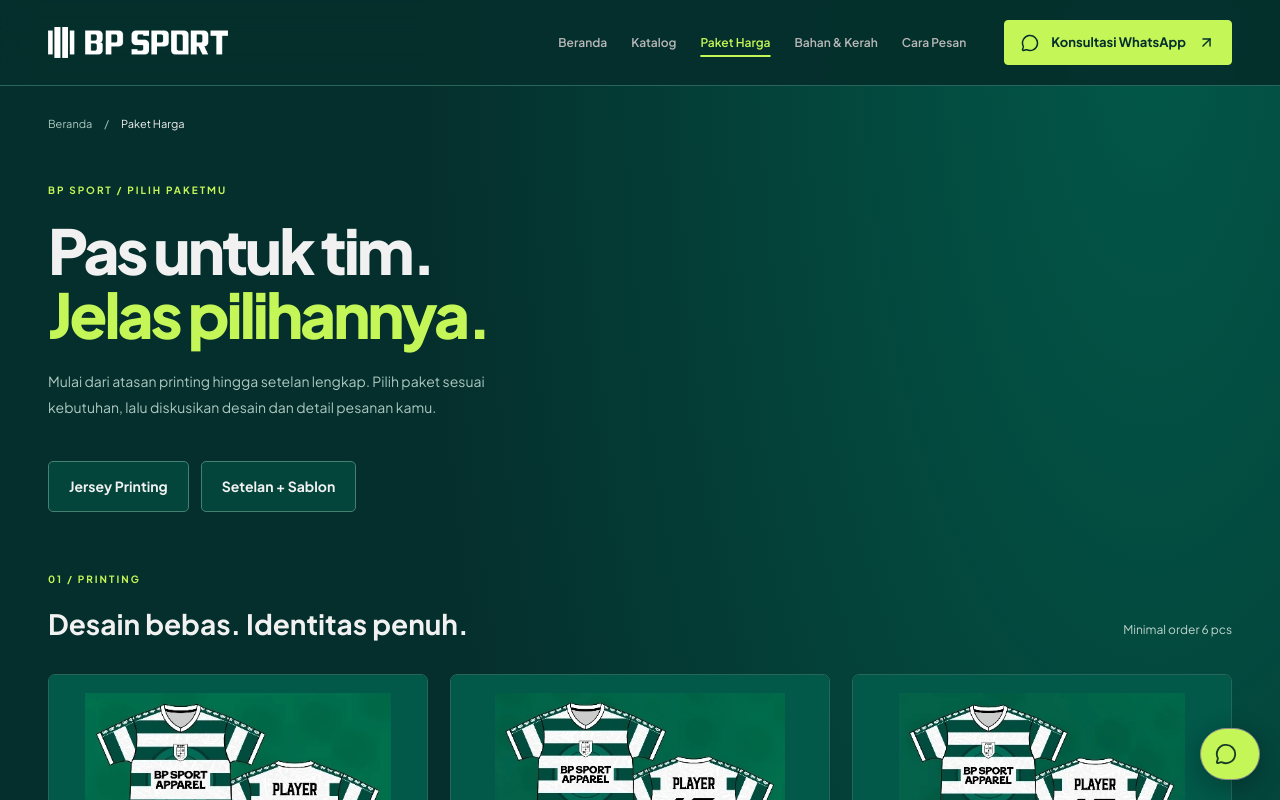
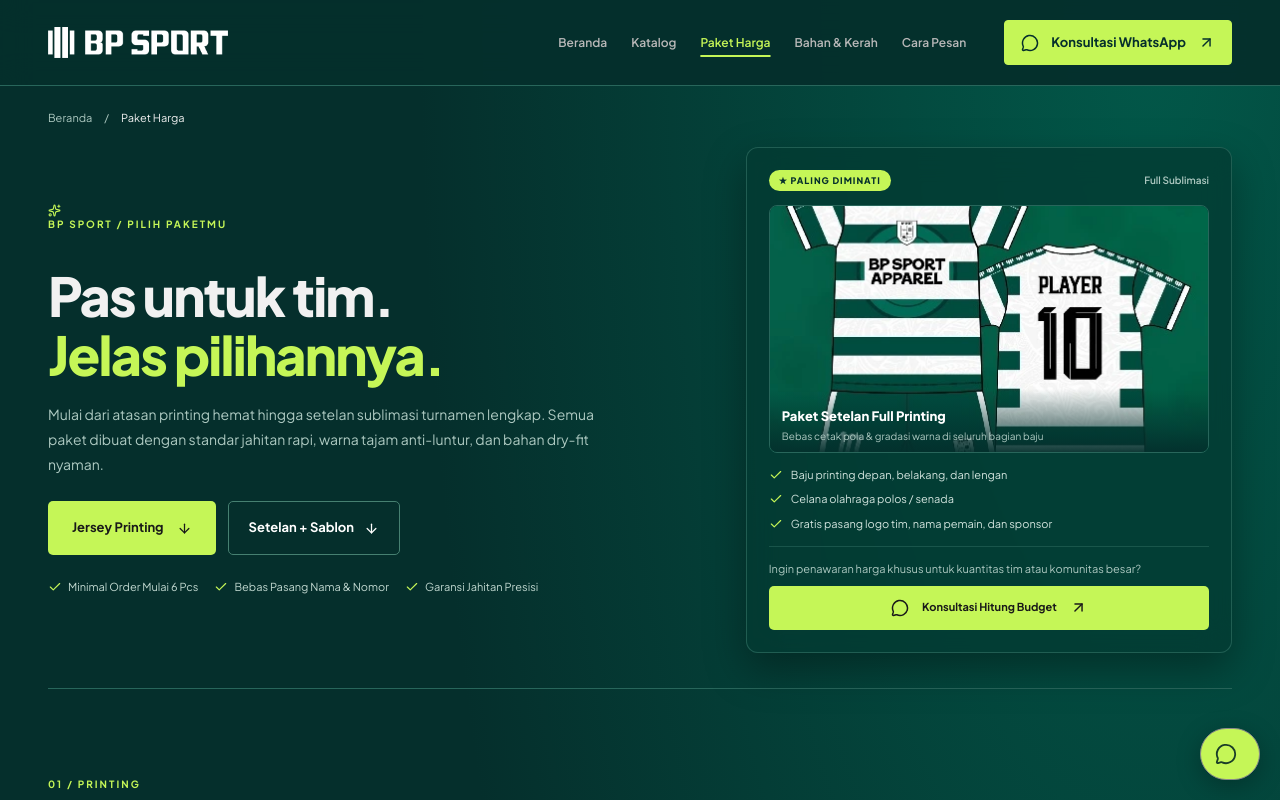
Before and after one commit to Marshel2727/web-katalog-jersy-castom, a Next.js app: page /paket-harga in a window 1280 px wide. Shown: the top 800 px of the page. Built offline with nearby package versions, Linux system fonts and the light colour scheme.

Commit message:
fix(ui): isi ruang kosong hero pada halaman katalog dan paket harga dengan spotlight card

```diff
--- a/src/app/globals.css
+++ b/src/app/globals.css
@@ -1762,43 +1762,283 @@
 @media (min-width:1101px) { .header .navigation { gap: 20px; } }
 @media (min-width:761px) and (max-width:1100px) { .header-inner { height: auto; min-height: 85px; flex-wrap: wrap; gap: 15px; padding-block: 16px; } .header .navigation { flex-wrap: wrap; } }
 @media (max-width:760px) { .package-grid, .package-grid-two { grid-template-columns: 1fr; } .package-image img, .package-grid-two .package-image img { height: 240px; } .package-content { padding: 20px; } .pricing-teaser { align-items: flex-start; flex-direction: column; padding: 22px; } .pricing-section h2 { font-size: 26px; } .pricing-section { padding-top: 42px; } .pricing-footnote { padding: 22px; } }
-.materials-page { padding-bottom: 80px; }
-.materials-hero { padding: 10px 0 35px; border-bottom: 1px solid var(--line); margin-bottom: 25px; }
-.materials-hero-grid { display: grid; grid-template-columns: 1.15fr 0.85fr; gap: 40px; align-items: stretch; }
-.materials-hero-left { display: flex; flex-direction: column; justify-content: center; }
-.materials-hero-left h1 { font-size: clamp(34px, 4.2vw, 54px); font-weight: 850; line-height: 1.1; letter-spacing: -1.8px; margin: 14px 0 18px; }
-.materials-hero-lead { font-size: 14px; line-height: 1.8; color: var(--muted); max-width: 580px; margin-bottom: 24px; }
-.materials-quick-actions { display: flex; gap: 12px; flex-wrap: wrap; margin-bottom: 24px; }
-.button-outline { background: transparent; color: #ffffff; border: 1px solid #468071; border-radius: 5px; padding: 14px 20px; font-weight: 700; font-size: 13px; display: inline-flex; align-items: center; gap: 10px; transition: all 0.2s ease; }
-.button-outline:hover { background: rgba(40, 102, 91, 0.35); border-color: var(--lime); transform: translateY(-2px); }
-.materials-feature-tags { display: flex; gap: 16px; flex-wrap: wrap; font-size: 11px; color: #c0d7cf; }
-.materials-feature-tags span { display: inline-flex; align-items: center; gap: 6px; }
-.materials-feature-tags svg { color: var(--lime); }
+.materials-page,
+.catalog-page,
+.pricing-page { padding-bottom: 80px; }
 
-/* SPOTLIGHT CARD */
-.materials-hero-right { display: flex; align-items: stretch; }
-.materials-spotlight-card { width: 100%; background: rgba(3, 58, 50, 0.75); border: 1px solid rgba(40, 102, 91, 0.8); border-radius: 12px; padding: 22px; backdrop-filter: blur(16px); box-shadow: 0 16px 40px rgba(0, 0, 0, 0.35); display: flex; flex-direction: column; justify-content: space-between; }
-.spotlight-badge-row { display: flex; justify-content: space-between; align-items: center; margin-bottom: 14px; }
-.spotlight-tag { font-size: 9px; font-weight: 800; letter-spacing: 1px; color: #052f2c; background: var(--lime); padding: 4px 10px; border-radius: 20px; }
-.spotlight-sub { font-size: 10px; color: #adc9c1; font-weight: 600; }
-.spotlight-preview-box { position: relative; border-radius: 8px; overflow: hidden; border: 1px solid #28665b; aspect-ratio: 16 / 9; background: #025849; }
-.spotlight-img { width: 100%; height: 100%; object-fit: cover; transition: transform 0.4s ease; }
-.spotlight-preview-box:hover .spotlight-img { transform: scale(1.05); }
-.spotlight-caption-overlay { position: absolute; inset-inline: 0; bottom: 0; padding: 18px 12px 8px; background: linear-gradient(to top, rgba(3, 47, 44, 0.95), transparent); display: flex; flex-direction: column; gap: 2px; }
-.spotlight-caption-overlay strong { font-size: 13px; font-weight: 750; color: #ffffff; }
-.spotlight-caption-overlay small { font-size: 10px; color: #adc9c1; }
-.spotlight-specs-list { display: flex; flex-direction: column; gap: 10px; margin: 16px 0; }
-.spec-row { display: flex; flex-direction: column; gap: 4px; }
-.spec-text { display: flex; justify-content: space-between; font-size: 10px; color: #adc9c1; }
-.spec-text strong { color: var(--lime); }
-.spec-bar { width: 100%; height: 5px; background: rgba(5, 47, 44, 0.85); border-radius: 10px; overflow: hidden; border: 1px solid rgba(40, 102, 91, 0.6); }
-.spec-progress { height: 100%; background: linear-gradient(90deg, #28665b, var(--lime)); border-radius: 10px; }
-.spotlight-consultation { padding-top: 14px; border-top: 1px solid rgba(40, 102, 91, 0.6); display: flex; flex-direction: column; gap: 8px; }
-.spotlight-consultation p { font-size: 11px; color: #adc9c1; margin: 0; line-height: 1.5; }
-.spotlight-btn { font-size: 11px; padding: 12px 14px; width: 100%; justify-content: center; }
+.materials-hero,
+.catalog-hero,
+.pricing-hero {
+  padding: 10px 0 35px;
+  border-bottom: 1px solid var(--line);
+  margin-bottom: 28px;
+}
+.materials-hero-grid,
+.catalog-hero-grid,
+.pricing-hero-grid {
+  display: grid;
+  grid-template-columns: 1.15fr 0.85fr;
+  gap: 40px;
+  align-items: stretch;
+}
+.materials-hero-left,
+.catalog-hero-left,
+.pricing-hero-left {
+  display: flex;
+  flex-direction: column;
+  justify-content: center;
+}
+.materials-hero-left h1,
+.catalog-hero-left h1,
+.pricing-hero-left h1 {
+  font-size: clamp(34px, 4.2vw, 54px);
+  font-weight: 850;
+  line-height: 1.1;
+  letter-spacing: -1.8px;
+  margin: 14px 0 18px;
+}
+.materials-hero-lead,
+.catalog-hero-lead,
+.pricing-hero-lead {
+  font-size: 14px;
+  line-height: 1.8;
+  color: var(--muted);
+  max-width: 580px;
+  margin-bottom: 24px;
+}
+.materials-quick-actions,
+.catalog-hero-actions,
+.pricing-hero-actions {
+  display: flex;
+  gap: 12px;
+  flex-wrap: wrap;
+  margin-bottom: 24px;
+}
+.button-outline {
+  background: transparent;
+  color: #ffffff;
+  border: 1px solid #468071;
+  border-radius: 5px;
+  padding: 14px 20px;
+  font-weight: 700;
+  font-size: 13px;
+  display: inline-flex;
+  align-items: center;
+  gap: 10px;
+  transition: all 0.2s ease;
+}
+.button-outline:hover {
+  background: rgba(40, 102, 91, 0.35);
+  border-color: var(--lime);
+  transform: translateY(-2px);
+}
+.materials-feature-tags,
+.catalog-feature-tags,
+.pricing-feature-tags {
+  display: flex;
+  gap: 16px;
+  flex-wrap: wrap;
+  font-size: 11px;
+  color: #c0d7cf;
+}
+.materials-feature-tags span,
+.catalog-feature-tags span,
+.pricing-feature-tags span {
+  display: inline-flex;
+  align-items: center;
+  gap: 6px;
+}
+.materials-feature-tags svg,
+.catalog-feature-tags svg,
+.pricing-feature-tags svg {
+  color: var(--lime);
+}
+
+/* SPOTLIGHT CARDS */
+.materials-hero-right,
+.catalog-hero-right,
+.pricing-hero-right {
+  display: flex;
+  align-items: stretch;
+}
+.materials-spotlight-card,
+.catalog-spotlight-card,
+.pricing-spotlight-card {
+  width: 100%;
+  background: rgba(3, 58, 50, 0.75);
+  border: 1px solid rgba(40, 102, 91, 0.8);
+  border-radius: 12px;
+  padding: 22px;
+  backdrop-filter: blur(16px);
+  box-shadow: 0 16px 40px rgba(0, 0, 0, 0.35);
+  display: flex;
+  flex-direction: column;
+  justify-content: space-between;
+}
+.spotlight-badge-row {
+  display: flex;
+  justify-content: space-between;
+  align-items: center;
+  margin-bottom: 14px;
+}
+.spotlight-tag {
+  font-size: 9px;
+  font-weight: 800;
+  letter-spacing: 1px;
+  color: #052f2c;
+  background: var(--lime);
+  padding: 4px 10px;
+  border-radius: 20px;
+}
+.spotlight-sub {
+  font-size: 10px;
+  color: #adc9c1;
+  font-weight: 600;
+}
+.spotlight-preview-box {
+  position: relative;
+  border-radius: 8px;
+  overflow: hidden;
+  border: 1px solid #28665b;
+  aspect-ratio: 16 / 9;
+  background: #025849;
+}
+.spotlight-img {
+  width: 100%;
+  height: 100%;
+  object-fit: cover;
+  transition: transform 0.4s ease;
+}
+.spotlight-preview-box:hover .spotlight-img {
+  transform: scale(1.05);
+}
+.spotlight-caption-overlay {
+  position: absolute;
+  inset-inline: 0;
+  bottom: 0;
+  padding: 18px 12px 8px;
+  background: linear-gradient(to top, rgba(3, 47, 44, 0.95), transparent);
+  display: flex;
+  flex-direction: column;
+  gap: 2px;
+}
+.spotlight-caption-overlay strong {
+  font-size: 13px;
+  font-weight: 750;
+  color: #ffffff;
+}
+.spotlight-caption-overlay small {
+  font-size: 10px;
+  color: #adc9c1;
+}
+.spotlight-specs-list {
+  display: flex;
+  flex-direction: column;
+  gap: 10px;
+  margin: 16px 0;
+}
+.spec-row {
+  display: flex;
+  flex-direction: column;
+  gap: 4px;
+}
+.spec-text {
+  display: flex;
+  justify-content: space-between;
+  font-size: 10px;
+  color: #adc9c1;
+}
+.spec-text strong {
+  color: var(--lime);
+}
+.spec-bar {
+  width: 100%;
+  height: 5px;
+  background: rgba(5, 47, 44, 0.85);
+  border-radius: 10px;
+  overflow: hidden;
+  border: 1px solid rgba(40, 102, 91, 0.6);
+}
+.spec-progress {
+  height: 100%;
+  background: linear-gradient(90deg, #28665b, var(--lime));
+  border-radius: 10px;
+}
+.catalog-spotlight-info {
+  display: grid;
+  grid-template-columns: repeat(3, 1fr);
+  gap: 8px;
+  margin: 14px 0;
+  background: rgba(5, 47, 44, 0.65);
+  border: 1px solid rgba(40, 102, 91, 0.5);
+  border-radius: 8px;
+  padding: 10px 12px;
+}
+.mini-spec-item span {
+  display: block;
+  font-size: 9px;
+  color: #adc9c1;
+  margin-bottom: 2px;
+}
+.mini-spec-item strong {
+  display: block;
+  font-size: 11px;
+  font-weight: 700;
+  color: #ffffff;
+}
+.pricing-spotlight-perks {
+  display: flex;
+  flex-direction: column;
+  gap: 8px;
+  margin: 14px 0;
+}
+.perk-row {
+  display: flex;
+  align-items: center;
+  gap: 8px;
+  font-size: 11px;
+  color: #d2e4de;
+}
+.perk-row svg {
+  color: var(--lime);
+  flex-shrink: 0;
+}
+.spotlight-consultation {
+  padding-top: 14px;
+  border-top: 1px solid rgba(40, 102, 91, 0.6);
+  display: flex;
+  flex-direction: column;
+  gap: 8px;
+}
+.spotlight-consultation p {
+  font-size: 11px;
+  color: #adc9c1;
+  margin: 0;
+  line-height: 1.5;
+}
+.spotlight-btn {
+  font-size: 11px;
+  padding: 12px 14px;
+  width: 100%;
+  justify-content: center;
+}
+.catalog-page .breadcrumb,
+.pricing-page .breadcrumb,
+.materials-page .breadcrumb {
+  padding: 24px 0 10px;
+}
 
 @media (max-width: 960px) {
-  .materials-hero-grid { grid-template-columns: 1fr; gap: 28px; }
+  .materials-hero-grid,
+  .catalog-hero-grid,
+  .pricing-hero-grid {
+    grid-template-columns: 1fr;
+    gap: 28px;
+  }
+  .catalog-spotlight-info {
+    grid-template-columns: 1fr;
+    gap: 6px;
+  }
 }
 
 .materials-section-nav { display: flex; gap: 12px; flex-wrap: wrap; }
--- a/src/app/katalog/page.tsx
+++ b/src/app/katalog/page.tsx
@@ -1,26 +1,108 @@
 import type { Metadata } from "next";
 import Link from "next/link";
+import Image from "next/image";
 import { CatalogBrowser } from "@/components/catalog/catalog-browser";
+import { WhatsAppLink } from "@/components/ui/whatsapp-link";
+import { Sparkles, Check, ArrowRight } from "lucide-react";
+
 export const metadata: Metadata = { title: "Katalog Jersey Custom" };
+
 export default function CatalogPage() {
   return (
     <main id="main" className="container catalog-page">
-      <div className="page-heading">
-        <span className="eyebrow">KOLEKSI FOTO PRODUK / 18 DESAIN</span>
+      <nav className="breadcrumb" aria-label="Breadcrumb">
+        <Link href="/">Beranda</Link>
+        <span>/</span>
+        <span>Katalog</span>
+      </nav>
+
+      {/* HERO SECTION: BALANCED 2-COLUMN SHOWCASE */}
+      <section className="catalog-hero">
+        <div className="catalog-hero-grid">
+          {/* KOLOM KIRI: TEKS & NAVIGASI */}
+          <div className="catalog-hero-left">
+            <span className="eyebrow">
+              <Sparkles size={13} className="inline-icon" /> KOLEKSI FOTO PRODUK / 18+ DESAIN PILIHAN
+            </span>
             <h1>
               Temukan gaya.
               <br />
               <span className="lime">Bikin jadi kamu.</span>
             </h1>
-        <p>
-          Mulai dari desain yang kamu suka. Sesuaikan warna, logo, nama, dan
-          nomor untuk identitas tim kamu.
+            <p className="catalog-hero-lead">
+              Mulai dari desain yang kamu suka. Sesuaikan kombinasi warna tim, penempatan logo,
+              nama pemain, dan nomor punggung untuk identitas penuh di lapangan.
             </p>
-        <Link className="text-link catalog-pricing-link" href="/paket-harga">Lihat paket harga jersey ↗</Link>
-        <span className="demo-note">
-          Foto asli jersey dan kaos BP Sport sebagai referensi pesanan custom.
+
+            <div className="catalog-hero-actions">
+              <Link className="button" href="/#custom">
+                Coba Simulator Desain <ArrowRight size={15} />
+              </Link>
+              <Link className="button button-outline" href="/paket-harga">
+                Cek Paket Harga <ArrowRight size={15} />
+              </Link>
+            </div>
+
+            <div className="catalog-feature-tags">
+              <span>
+                <Check size={14} /> Foto Asli Portofolio
+              </span>
+              <span>
+                <Check size={14} /> Bebas Custom Nama & Nomor
+              </span>
+              <span>
+                <Check size={14} /> Sublimasi Anti-Luntur
               </span>
             </div>
+          </div>
+
+          {/* KOLOM KANAN: SPOTLIGHT VISUAL CARD (MENGISI RUANG KOSONG) */}
+          <div className="catalog-hero-right">
+            <div className="catalog-spotlight-card">
+              <div className="spotlight-badge-row">
+                <span className="spotlight-tag">★ SERI UNGGULAN</span>
+                <span className="spotlight-sub">Bisa Custom Warna</span>
+              </div>
+
+              <div className="spotlight-preview-box">
+                <Image
+                  src="/images/katalog/setelan-teal/sampul.jpg"
+                  alt="Portofolio jersey setelan teal BP Sport"
+                  width={400}
+                  height={230}
+                  className="spotlight-img"
+                  priority
+                />
+                <div className="spotlight-caption-overlay">
+                  <strong>Jersey Setelan Turnamen</strong>
+                  <small>Foto asli pesanan tim • Bahan Dry-Fit Milano • Sablon Sublimasi</small>
+                </div>
+              </div>
+
+              <div className="catalog-spotlight-info">
+                <div className="mini-spec-item">
+                  <span>Minimal Order:</span>
+                  <strong>Mulai 6 Pcs</strong>
+                </div>
+                <div className="mini-spec-item">
+                  <span>Estimasi Kerja:</span>
+                  <strong>7–14 Hari Kerja</strong>
+                </div>
+                <div className="mini-spec-item">
+                  <span>Bahan Populer:</span>
+                  <strong>Dry-Fit Milano / Brazil</strong>
+                </div>
+              </div>
+
+              <div className="spotlight-consultation">
+                <p>Punya referensi sendiri atau ingin memodifikasi warna dari katalog ini?</p>
+                <WhatsAppLink className="spotlight-btn">Diskusi Desain via WhatsApp</WhatsAppLink>
+              </div>
+            </div>
+          </div>
+        </div>
+      </section>
+
       <CatalogBrowser />
     </main>
   );
--- a/src/app/paket-harga/page.tsx
+++ b/src/app/paket-harga/page.tsx
@@ -1,16 +1,157 @@
 import type { Metadata } from "next";
 import Link from "next/link";
+import Image from "next/image";
 import { printingPackages, screenPrintPackages } from "@/data/pricing";
 import { PackageCard } from "@/components/pricing/package-card";
+import { WhatsAppLink } from "@/components/ui/whatsapp-link";
+import { Sparkles, Check, ArrowDown } from "lucide-react";
 
-export const metadata: Metadata = { title: "Paket Harga Jersey", description: "Pilihan harga jersey printing dan setelan sablon BP Sport. Bandingkan isi paket, bahan lokal atau import, dan ketentuan pembelian." };
+export const metadata: Metadata = {
+  title: "Paket Harga Jersey",
+  description:
+    "Pilihan harga jersey printing dan setelan sablon BP Sport. Bandingkan isi paket, bahan lokal atau import, dan ketentuan pembelian.",
+};
+
 export default function PricingPage() {
-  return <main id="main" className="container pricing-page">
-    <nav className="breadcrumb" aria-label="Breadcrumb"><Link href="/">Beranda</Link><span>/</span><span>Paket Harga</span></nav>
-    <div className="page-heading"><span className="eyebrow">BP SPORT / PILIH PAKETMU</span><h1>Pas untuk tim.<br/><span className="lime">Jelas pilihannya.</span></h1><p>Mulai dari atasan printing hingga setelan lengkap. Pilih paket sesuai kebutuhan, lalu diskusikan desain dan detail pesanan kamu.</p></div>
-    <nav className="materials-section-nav" aria-label="Jenis paket"><a href="#printing">Jersey Printing</a><a href="#sablon">Setelan + Sablon</a></nav>
-    <section className="pricing-section" id="printing"><div className="section-heading"><div><span className="eyebrow">01 / PRINTING</span><h2>Desain bebas. Identitas penuh.</h2></div><p>Minimal order 6 pcs</p></div><div className="package-grid">{printingPackages.map(item => <PackageCard item={item} key={item.id}/>)}</div></section>
-    <section className="pricing-section" id="sablon"><div className="section-heading"><div><span className="eyebrow">02 / SETELAN + SABLON</span><h2>Lokal atau import, pilihan kamu.</h2></div><p>Harga untuk pembelian 12 pcs</p></div><p className="pricing-section-note">Penempatan logo, nama, nomor, dan sponsor dapat disesuaikan. Pilih kelengkapan sablon saat konsultasi.</p><div className="package-grid package-grid-two">{screenPrintPackages.map(item => <PackageCard item={item} key={item.id}/>)}</div></section>
-    <aside className="pricing-footnote"><h2>Lengkapi dengan bahan & kerah pilihan.</h2><p>Tambahan pilihan bahan atau kerah tidak otomatis termasuk dalam harga paket. Harga akhir dan detail produksi dikonfirmasi saat konsultasi.</p><Link href="/bahan-kerah" className="text-link">Lihat pilihan bahan & kerah ↗</Link></aside>
-  </main>;
+  return (
+    <main id="main" className="container pricing-page">
+      <nav className="breadcrumb" aria-label="Breadcrumb">
+        <Link href="/">Beranda</Link>
+        <span>/</span>
+        <span>Paket Harga</span>
+      </nav>
+
+      {/* HERO SECTION: BALANCED 2-COLUMN SHOWCASE */}
+      <section className="pricing-hero">
+        <div className="pricing-hero-grid">
+          {/* KOLOM KIRI: TEKS & NAVIGASI */}
+          <div className="pricing-hero-left">
+            <span className="eyebrow">
+              <Sparkles size={13} className="inline-icon" /> BP SPORT / PILIH PAKETMU
+            </span>
+            <h1>
+              Pas untuk tim.
+              <br />
+              <span className="lime">Jelas pilihannya.</span>
+            </h1>
+            <p className="pricing-hero-lead">
+              Mulai dari atasan printing hemat hingga setelan sublimasi turnamen lengkap. Semua paket
+              dibuat dengan standar jahitan rapi, warna tajam anti-luntur, dan bahan dry-fit nyaman.
+            </p>
+
+            <div className="pricing-hero-actions">
+              <a href="#printing" className="button">
+                Jersey Printing <ArrowDown size={15} />
+              </a>
+              <a href="#sablon" className="button button-outline">
+                Setelan + Sablon <ArrowDown size={15} />
+              </a>
+            </div>
+
+            <div className="pricing-feature-tags">
+              <span>
+                <Check size={14} /> Minimal Order Mulai 6 Pcs
+              </span>
+              <span>
+                <Check size={14} /> Bebas Pasang Nama & Nomor
+              </span>
+              <span>
+                <Check size={14} /> Garansi Jahitan Presisi
+              </span>
+            </div>
+          </div>
+
+          {/* KOLOM KANAN: SPOTLIGHT VALUE CARD (MENGISI RUANG KOSONG) */}
+          <div className="pricing-hero-right">
+            <div className="pricing-spotlight-card">
+              <div className="spotlight-badge-row">
+                <span className="spotlight-tag">★ PALING DIMINATI</span>
+                <span className="spotlight-sub">Full Sublimasi</span>
+              </div>
+
+              <div className="spotlight-preview-box">
+                <Image
+                  src="/images/paket-harga/full-print.webp"
+                  alt="Paket jersey full print BP Sport"
+                  width={380}
+                  height={220}
+                  className="spotlight-img"
+                  priority
+                />
+                <div className="spotlight-caption-overlay">
+                  <strong>Paket Setelan Full Printing</strong>
+                  <small>Bebas cetak pola & gradasi warna di seluruh bagian baju</small>
+                </div>
+              </div>
+
+              <div className="pricing-spotlight-perks">
+                <div className="perk-row">
+                  <Check size={14} />
+                  <span>Baju printing depan, belakang, dan lengan</span>
+                </div>
+                <div className="perk-row">
+                  <Check size={14} />
+                  <span>Celana olahraga polos / senada</span>
+                </div>
+                <div className="perk-row">
+                  <Check size={14} />
+                  <span>Gratis pasang logo tim, nama pemain, dan sponsor</span>
+                </div>
+              </div>
+
+              <div className="spotlight-consultation">
+                <p>Ingin penawaran harga khusus untuk kuantitas tim atau komunitas besar?</p>
+                <WhatsAppLink className="spotlight-btn">Konsultasi Hitung Budget</WhatsAppLink>
+              </div>
+            </div>
+          </div>
+        </div>
+      </section>
+
+      <section className="pricing-section" id="printing">
+        <div className="section-heading">
+          <div>
+            <span className="eyebrow">01 / PRINTING</span>
+            <h2>Desain bebas. Identitas penuh.</h2>
+          </div>
+          <p>Minimal order 6 pcs</p>
+        </div>
+        <div className="package-grid">
+          {printingPackages.map((item) => (
+            <PackageCard item={item} key={item.id} />
+          ))}
+        </div>
+      </section>
+
+      <section className="pricing-section" id="sablon">
+        <div className="section-heading">
+          <div>
+            <span className="eyebrow">02 / SETELAN + SABLON</span>
+            <h2>Lokal atau import, pilihan kamu.</h2>
+          </div>
+          <p>Harga untuk pembelian 12 pcs</p>
+        </div>
+        <p className="pricing-section-note">
+          Penempatan logo, nama, nomor, dan sponsor dapat disesuaikan. Pilih kelengkapan sablon
+          saat konsultasi.
+        </p>
+        <div className="package-grid package-grid-two">
+          {screenPrintPackages.map((item) => (
+            <PackageCard item={item} key={item.id} />
+          ))}
+        </div>
+      </section>
+
+      <aside className="pricing-footnote">
+        <h2>Lengkapi dengan bahan & kerah pilihan.</h2>
+        <p>
+          Tambahan pilihan bahan atau kerah tidak otomatis termasuk dalam harga paket. Harga akhir
+          dan detail produksi dikonfirmasi saat konsultasi.
+        </p>
+        <Link href="/bahan-kerah" className="text-link">
+          Lihat pilihan bahan & kerah ↗
+        </Link>
+      </aside>
+    </main>
+  );
 }
```
Lines whose indentation alone changed are shown as unchanged.
